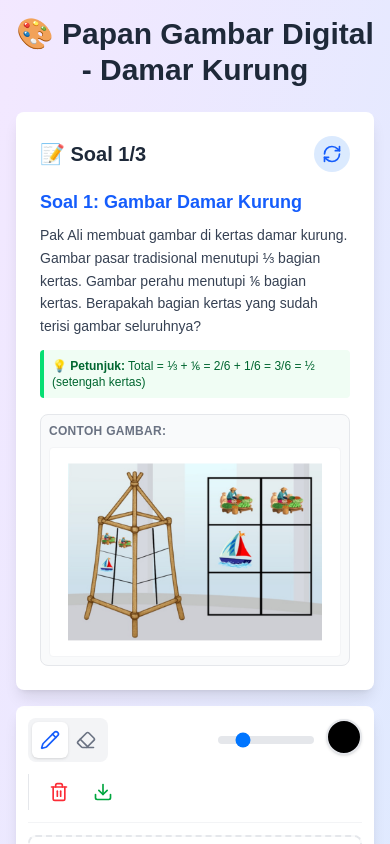
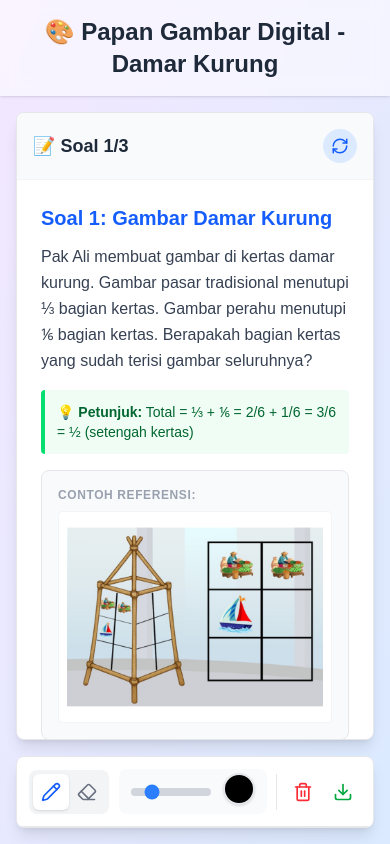
Before and after one commit to anugrahromadhon/Drawing-Web, a Next.js app: page / in a window 390 px wide. Shown: the top 844 px of the page. Built offline with nearby package versions, Linux system fonts and the light colour scheme.

Commit message:
Enhance canvas responsiveness with container ref
Added container reference for canvas resizing and updated canvas resizing logic to use container dimensions.

```diff
--- a/src/components/DrawingApp.tsx
+++ b/src/components/DrawingApp.tsx
@@ -5,6 +5,7 @@ import { Download, Eraser, Trash2, Palette, RefreshCw, Pencil } from 'lucide-rea
 
 export default function DrawingApp() {
   const canvasRef = useRef<HTMLCanvasElement | null>(null);
+  const containerRef = useRef<HTMLDivElement | null>(null); // Ref baru untuk pembungkus canvas
   const [isDrawing, setIsDrawing] = useState(false);
   const [color, setColor] = useState<string>("#000000");
   const [brushSize, setBrushSize] = useState<number>(5);
@@ -17,7 +18,7 @@ export default function DrawingApp() {
       title: "Soal 1: Gambar Damar Kurung",
       description: "Pak Ali membuat gambar di kertas damar kurung. Gambar pasar tradisional menutupi ⅓ bagian kertas. Gambar perahu menutupi ⅙ bagian kertas. Berapakah bagian kertas yang sudah terisi gambar seluruhnya?",
       hint: "Total = ⅓ + ⅙ = 2/6 + 1/6 = 3/6 = ½ (setengah kertas)",
-      image: "gambar/soal2.png" // Pastikan path ini benar di projectmu
+      image: "gambar/soal2.png"
     },
     {
       title: "Soal 2: Lentera Damar Kurung",
@@ -38,34 +39,42 @@ export default function DrawingApp() {
     '#FFFF00', '#FF00FF', '#00FFFF', '#FF8800', '#8B4513'
   ];
 
+  // 1. Logic resize canvas agar selalu full mengikuti container
   useEffect(() => {
+    const handleResize = () => {
       const canvas = canvasRef.current;
-    if (!canvas) return;
+      const container = containerRef.current;
+      if (!canvas || !container) return;
 
-    const dpr = typeof window !== "undefined" ? window.devicePixelRatio || 1 : 1;
-    // Menggunakan parent width untuk responsivitas
-    const width = canvas.parentElement?.offsetWidth || 800;
-    const height = 600; // Tinggi fix agar konsisten
+      // Ambil ukuran real dari container pembungkus
+      const width = container.clientWidth;
+      const height = container.clientHeight;
 
-    canvas.width = Math.floor(width * dpr);
-    canvas.height = Math.floor(height * dpr);
-    canvas.style.width = `${width}px`;
-    canvas.style.height = `${height}px`;
+      // Set ukuran canvas
+      canvas.width = width;
+      canvas.height = height;
 
+      // Reset context setelah resize (karena canvas akan clear otomatis saat resize)
       const ctx = canvas.getContext('2d');
-    if (!ctx) return;
-
+      if (ctx) {
         ctx.fillStyle = '#FFFFFF';
-    ctx.fillRect(0, 0, canvas.width, canvas.height);
-
+        ctx.fillRect(0, 0, width, height);
         ctx.lineCap = 'round';
         ctx.lineJoin = 'round';
-    ctx.strokeStyle = color || '#000000';
-    ctx.lineWidth = brushSize || 5;
-    ctx.scale(dpr, dpr);
-  }, []); // Run once on mount to set initial size
+        ctx.strokeStyle = color;
+        ctx.lineWidth = brushSize;
+      }
+    };
 
-  // Update context settings when state changes
+    // Panggil saat pertama kali load dan buat observer agar responsif
+    handleResize();
+    window.addEventListener('resize', handleResize);
+
+    // Cleanup
+    return () => window.removeEventListener('resize', handleResize);
+  }, []); // Empty dependency: hanya jalan saat mount & resize window
+
+  // 2. Update style kuas saat state berubah (tanpa mereset kanvas)
   useEffect(() => {
       const canvas = canvasRef.current;
       if(!canvas) return;
@@ -95,7 +104,6 @@ export default function DrawingApp() {
 
   const draw = (e: React.PointerEvent<HTMLCanvasElement>) => {
     if (!isDrawing) return;
-
     const canvas = canvasRef.current;
     if (!canvas) return;
     const ctx = canvas.getContext('2d');
@@ -111,18 +119,12 @@ export default function DrawingApp() {
       ctx.lineTo(x, y);
       ctx.stroke();
     } else if (tool === 'eraser') {
-      // Eraser logic: draw white lines
       const tempColor = ctx.strokeStyle;
-      const tempWidth = ctx.lineWidth;
-
       ctx.strokeStyle = '#FFFFFF';
-      ctx.lineWidth = brushSize * 2; // Eraser a bit bigger
+      ctx.lineWidth = brushSize * 2;
       ctx.lineTo(x, y);
       ctx.stroke();
-
-      // Restore settings (though useEffect handles this too, safer here for rapid moves)
       ctx.strokeStyle = tempColor;
-      ctx.lineWidth = tempWidth;
     }
   };
 
@@ -131,9 +133,7 @@ export default function DrawingApp() {
     if (!canvas) return;
     const ctx = canvas.getContext("2d");
     if (!ctx) return;
-
     (e.target as HTMLCanvasElement).releasePointerCapture?.(e.pointerId);
-
     ctx.closePath();
     setIsDrawing(false);
   };
@@ -141,30 +141,19 @@ export default function DrawingApp() {
   const clearCanvas = () => {
     const canvas = canvasRef.current;
     if (!canvas) return;
-
     const ctx = canvas.getContext('2d');
     if (!ctx) return;
-
-    const dpr = (typeof window !== "undefined" ? window.devicePixelRatio : 1) || 1;
-
-    ctx.save();
-    ctx.setTransform(1, 0, 0, 1, 0, 0);
     ctx.fillStyle = '#FFFFFF';
     ctx.fillRect(0, 0, canvas.width, canvas.height);
-    ctx.restore();
   };
 
-  // Simplified export to just PNG
   const exportImage = () => {
     const canvas = canvasRef.current;
     if (!canvas) return;
-
     const title = (questions && questions[currentQuestion]?.title) || "drawing";
     const safeTitle = title.toLowerCase().replace(/\s+/g, "-").replace(/[^a-z0-9\-]/g, "");
     const filename = `hasil-${safeTitle}.png`;
-
     const dataUrl = canvas.toDataURL("image/png");
-
     const link = document.createElement("a");
     link.href = dataUrl;
     link.download = filename;
@@ -179,20 +168,26 @@ export default function DrawingApp() {
   };
 
   return (
-    <div className="min-h-screen bg-gradient-to-br from-purple-100 to-blue-100 p-4">
-      <div className="max-w-7xl mx-auto">
-        <h1 className="text-3xl font-bold text-center mb-6 text-gray-800">
+    // MAIN CONTAINER: h-screen (Tinggi penuh layar) & overflow-hidden (Hilangkan scroll body)
+    <div className="h-screen flex flex-col bg-gradient-to-br from-purple-100 to-blue-100 overflow-hidden">
+
+      {/* HEADER: Fixed height */}
+      <div className="p-4 shadow-sm bg-white/50 backdrop-blur-sm z-10">
+        <h1 className="text-2xl font-bold text-center text-gray-800">
           🎨 Papan Gambar Digital - Damar Kurung
         </h1>
+      </div>
 
-        {/* UBAH: Grid jadi 2 kolom (setengah-setengah) */}
-        <div className="grid grid-cols-1 lg:grid-cols-2 gap-4 items-start">
+      {/* CONTENT AREA: flex-1 (Mengisi sisa ruang ke bawah) */}
+      <div className="flex-1 p-4 min-h-0">
+        <div className="max-w-7xl mx-auto h-full grid grid-cols-1 lg:grid-cols-2 gap-4">
 
-          {/* Panel Soal - Kiri */}
-          <div className="lg:col-span-1">
-            <div className="bg-white rounded-lg shadow-lg p-6 sticky top-4">
-              <div className="flex items-center justify-between mb-4">
-                <h2 className="text-xl font-bold text-gray-800">
+          {/* === PANEL KIRI (SOAL) === */}
+          {/* h-full agar tingginya full mengikuti parent */}
+          <div className="bg-white rounded-lg shadow-lg flex flex-col h-full overflow-hidden border border-gray-200">
+            {/* Header Soal (Fixed) */}
+            <div className="p-4 border-b border-gray-100 bg-gray-50 flex justify-between items-center">
+              <h2 className="text-lg font-bold text-gray-800">
                 📝 Soal {currentQuestion + 1}/{questions.length}
               </h2>
               <button
@@ -200,159 +195,123 @@ export default function DrawingApp() {
                 className="p-2 bg-blue-100 text-blue-600 rounded-full hover:bg-blue-200 transition"
                 title="Soal Berikutnya"
               >
-                  <RefreshCw size={20} />
+                <RefreshCw size={18} />
               </button>
             </div>
 
-              <div className="mb-4">
-                <h3 className="text-lg font-semibold text-blue-600 mb-2">
+            {/* Isi Soal (Scrollable jika konten panjang) */}
+            <div className="flex-1 overflow-y-auto p-6 custom-scrollbar">
+              <h3 className="text-xl font-semibold text-blue-600 mb-3">
                 {questions[currentQuestion].title}
               </h3>
-                <p className="text-gray-700 leading-relaxed mb-3 text-sm">
+              <p className="text-gray-700 leading-relaxed mb-4 text-base">
                 {questions[currentQuestion].description}
               </p>
+
               {questions[currentQuestion].hint && (
-                  <div className="p-2 bg-green-50 border-l-4 border-green-400 rounded mb-3">
-                    <p className="text-xs text-green-800">
+                <div className="p-3 bg-green-50 border-l-4 border-green-400 rounded mb-4">
+                  <p className="text-sm text-green-800">
                     💡 <strong>Petunjuk:</strong> {questions[currentQuestion].hint}
                   </p>
                 </div>
               )}
-              </div>
 
-              <div className="border border-gray-200 rounded-lg p-2 bg-gray-50">
-                <h4 className="text-xs font-semibold text-gray-500 mb-2 uppercase tracking-wide">
-                  Contoh Gambar:
+              <div className="border border-gray-200 rounded-lg p-4 bg-gray-50 mt-auto">
+                <h4 className="text-xs font-bold text-gray-400 mb-2 uppercase tracking-wider">
+                  Contoh Referensi:
                 </h4>
-                <div className="flex justify-center items-center bg-white p-2 rounded border border-gray-100">
+                <div className="flex justify-center bg-white p-2 rounded border border-gray-100">
                   <img
                     src={questions[currentQuestion].image}
-                    alt={questions[currentQuestion].title}
-                    className="max-h-48 rounded object-contain"
+                    alt="Contoh"
+                    className="max-h-56 object-contain"
                   />
                 </div>
               </div>
             </div>
           </div>
 
-          {/* Panel Gambar - Kanan */}
-          {/* UBAH: col-span-1 (setengah layar) dan menyatukan Toolbar + Canvas */}
-          <div className="lg:col-span-1">
+          {/* === PANEL KANAN (GAMBAR) === */}
+          {/* h-full & flex-col agar toolbar di atas dan canvas mengisi sisanya */}
+          <div className="bg-white rounded-lg shadow-lg flex flex-col h-full overflow-hidden border border-gray-200">
 
-            {/* SATU CONTAINER UNTUK TOOLBAR & CANVAS */}
-            <div className="bg-white rounded-lg shadow-lg p-3">
+            {/* Toolbar (Fixed Height) */}
+            <div className="p-3 border-b border-gray-200 bg-white z-10 shadow-sm">
+              <div className="flex flex-wrap items-center justify-between gap-2">
 
-              {/* Toolbar Baris Atas */}
-              <div className="flex flex-wrap items-center justify-between gap-3 mb-3 border-b border-gray-100 pb-3">
-
-                {/* Grup Alat: Pena & Hapus */}
+                {/* Tools */}
                 <div className="flex bg-gray-100 p-1 rounded-lg">
                   <button
                     onClick={() => setTool('pen')}
-                    className={`p-2 rounded-md transition ${
-                      tool === 'pen' ? 'bg-white shadow text-blue-600' : 'text-gray-500 hover:text-gray-700'
-                    }`}
-                    title="Pena"
+                    className={`p-2 rounded-md transition ${tool === 'pen' ? 'bg-white shadow text-blue-600' : 'text-gray-500'}`}
                   >
                     <Pencil size={20} />
                   </button>
                   <button
                     onClick={() => setTool('eraser')}
-                    className={`p-2 rounded-md transition ${
-                      tool === 'eraser' ? 'bg-white shadow text-blue-600' : 'text-gray-500 hover:text-gray-700'
-                    }`}
-                    title="Penghapus"
+                    className={`p-2 rounded-md transition ${tool === 'eraser' ? 'bg-white shadow text-blue-600' : 'text-gray-500'}`}
                   >
                     <Eraser size={20} />
                   </button>
                 </div>
 
-                {/* Grup Pengaturan: Slider & Warna */}
-                <div className="flex items-center gap-3">
-                  {/* Slider Ukuran */}
+                {/* Slider & Color */}
+                <div className="flex items-center gap-3 bg-gray-50 px-3 py-1 rounded-lg">
                   <input
-                    type="range"
-                    min="1"
-                    max="20"
+                    type="range" min="1" max="20"
                     value={brushSize}
                     onChange={(e) => setBrushSize(Number(e.target.value))}
-                    className="w-24 h-2 bg-gray-200 rounded-lg appearance-none cursor-pointer"
-                    title="Ukuran Kuas"
+                    className="w-20 lg:w-32 h-2 bg-gray-300 rounded-lg appearance-none cursor-pointer accent-blue-500"
                   />
-
-                  {/* Color Picker */}
                   <div className="relative">
                     <button
                       onClick={() => setShowColorPicker(!showColorPicker)}
-                      className="w-9 h-9 rounded-full border-2 border-gray-200 shadow-sm transition hover:scale-105"
+                      className="w-8 h-8 rounded-full border-2 border-gray-200 shadow-sm"
                       style={{ backgroundColor: color }}
-                      title="Pilih Warna"
                     />
-
                     {showColorPicker && (
-                      <div className="absolute top-10 right-0 bg-white rounded-xl shadow-xl p-3 z-50 border border-gray-100 w-48">
-                        <div className="grid grid-cols-5 gap-2">
+                      <div className="absolute top-10 right-0 bg-white rounded-xl shadow-xl p-3 z-50 border border-gray-100 w-48 grid grid-cols-5 gap-2">
                         {colors.map((c) => (
                           <button
                             key={c}
-                              onClick={() => {
-                                setColor(c);
-                                setShowColorPicker(false);
-                              }}
-                              className="w-6 h-6 rounded-full border border-gray-200 hover:scale-110 transition"
+                            onClick={() => { setColor(c); setShowColorPicker(false); }}
+                            className="w-6 h-6 rounded-full border hover:scale-110 transition"
                             style={{ backgroundColor: c }}
                           />
                         ))}
-                          <input
-                            type="color"
-                            value={color}
-                            onChange={(e) => setColor(e.target.value)}
-                            className="col-span-5 w-full h-8 mt-2 rounded cursor-pointer"
-                          />
-                        </div>
                       </div>
                     )}
                   </div>
                 </div>
 
-                {/* UBAH: Tombol Aksi (Sampah & Download) disamping warna */}
-                <div className="flex items-center gap-2 border-l border-gray-200 pl-3">
-                  <button
-                    onClick={clearCanvas}
-                    className="p-2 text-red-500 hover:bg-red-50 rounded-lg transition"
-                    title="Bersihkan Kanvas"
-                  >
+                {/* Actions */}
+                <div className="flex gap-1 pl-2 border-l border-gray-200">
+                  <button onClick={clearCanvas} className="p-2 text-red-500 hover:bg-red-50 rounded-lg">
                     <Trash2 size={20} />
                   </button>
-                  <button
-                    onClick={exportImage}
-                    className="p-2 text-green-600 hover:bg-green-50 rounded-lg transition"
-                    title="Download Gambar"
-                  >
+                  <button onClick={exportImage} className="p-2 text-green-600 hover:bg-green-50 rounded-lg">
                     <Download size={20} />
                   </button>
                 </div>
-
+              </div>
             </div>
 
-              {/* Canvas Area */}
-              <div className="relative w-full bg-gray-50 rounded-lg border-2 border-dashed border-gray-200 overflow-hidden">
+            {/* Canvas Area (Flex Grow / Mengisi Sisa Ruang) */}
+            <div className="flex-1 relative bg-gray-50 cursor-crosshair overflow-hidden" ref={containerRef}>
+              {/* Canvas tanpa width/height inline, dihandle oleh JS */}
               <canvas
                 ref={canvasRef}
                 onPointerDown={startDrawing}
                 onPointerMove={draw}
                 onPointerUp={stopDrawing}
                 onPointerLeave={stopDrawing}
-                  className="touch-none cursor-crosshair block"
-                  // Kita hilangkan style inline width/height di sini agar dihandle JS
+                className="absolute top-0 left-0 touch-none"
               />
+               <p className="absolute bottom-2 right-2 text-xs text-gray-400 pointer-events-none select-none">
+                Canvas Full Screen
+              </p>
             </div>
 
-            </div>
-
-            <p className="text-center mt-2 text-xs text-gray-500">
-              Gunakan kursor atau sentuh layar untuk menggambar.
-            </p>
           </div>
 
         </div>
```
Lines whose indentation alone changed are shown as unchanged.
